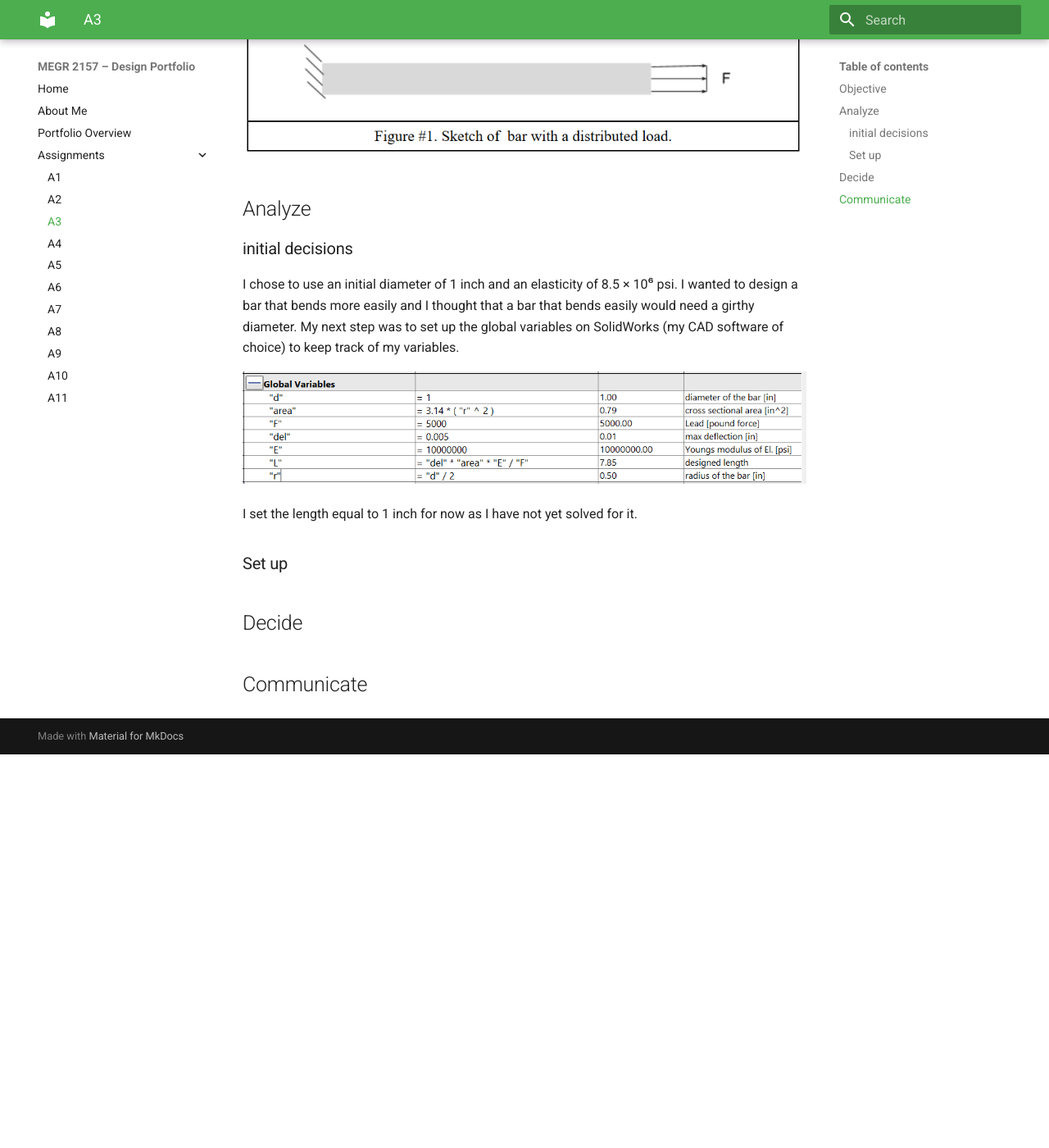
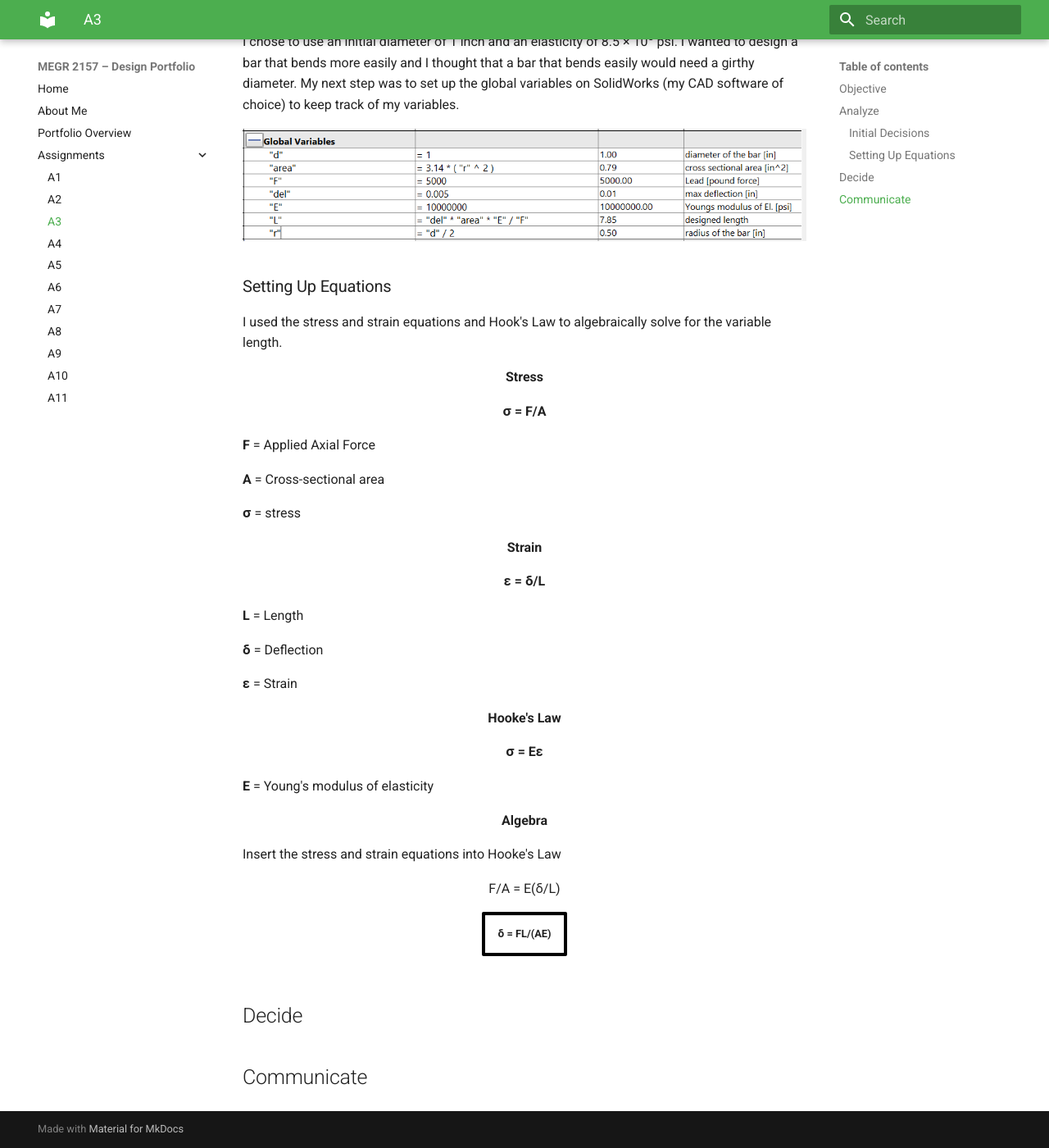
Before and after one commit to SanjayKashyap24/design-projects-portfolio, an MkDocs documentation site: the page built from docs/assignments/A03/index.md, in a window 1280 px wide and 1400 px high, scrolled down 483 px. Shown: the whole window at 82% size. Built offline with MkDocs 1.6.1 and Material for MkDocs 9.7.7, drawn with Linux system fonts in a browser that asks for light colours; before the commit the page ends 1403 px from its top, so only the background shows below that.

Commit message:
Revise assignment documentation for clarity and detail
Updated sections on initial decisions and equations for stress, strain, and Hooke's Law in the assignment documentation.

```diff
--- a/docs/assignments/A03/index.md
+++ b/docs/assignments/A03/index.md
@@ -3,22 +3,46 @@
 ## Objective
 The purpose of this assignment is to parametrically design a bar with a circular cross section that is subjected to an axial load between 300 lbf and 500 lbf such that the bar's maximum axial deflection does not exceed 0.009 inches. The bar is to be designed from aluminum with a Young's modulus in the range of 8.5–11.5 × 10⁶ psi. Then we are supposed to run an FEA simulation on the CAD model we created and afterwards reflect on the differences between the calculations used to design the model and what the FEA simulation shows.
 
-<div style="text-align: center;">
-  <img src="Objective.png" alt="Scenario Diagram">
-</div>
-
 ## Analyze
-### initial decisions
+### Initial Decisions
 I chose to use an initial diameter of 1 inch and an elasticity of 8.5 × 10⁶ psi. I wanted to design a bar that bends more easily and I thought that a bar that bends easily would need a girthy diameter. My next step was to set up the global variables on SolidWorks (my CAD software of choice) to keep track of my variables.
 
 <div style="text-align: center;">
   <img src="GlobaVariables1.png" alt="Initial dimensions chart">
 </div>
 
-I set the length equal to 1 inch for now as I have not yet solved for it.
+### Setting Up Equations
 
-### Set up
+I used the stress and strain equations and Hook's Law to algebraically solve for the variable length.
 
+<p align="center"><strong>Stress</strong></p>
+<p align="center"><strong>σ = F/A</strong></p>
+
+<p><strong>F</strong> = Applied Axial Force</p>
+<p><strong>A</strong> = Cross-sectional area</p>
+<p><strong>σ</strong> = stress</p>
+
+<p align="center"><strong>Strain</strong></p>
+<p align="center"><strong>ε = δ/L</strong></p>
+
+<p><strong>L</strong> = Length</p>
+<p><strong>δ</strong> = Deflection</p>
+<p><strong>ε</strong> = Strain</p>
+
+<p align="center"><strong>Hooke's Law</strong></p>
+<p align="center"><strong>σ = Eε</strong></p>
+
+<p><strong>E</strong> = Young's modulus of elasticity</p>
+
+<p align="center"><strong>Algebra</strong></p>
+
+<p>Insert the stress and strain equations into Hooke's Law</p>
+
+<p align="center">F/A = E(δ/L)</p>
+
+<div align="center">
+<table style="border: 4px solid black;" cellpadding="10"><tr><td><strong>δ = FL/(AE)</strong></td></tr></table>
+</div>
 
 
 ## Decide
```
